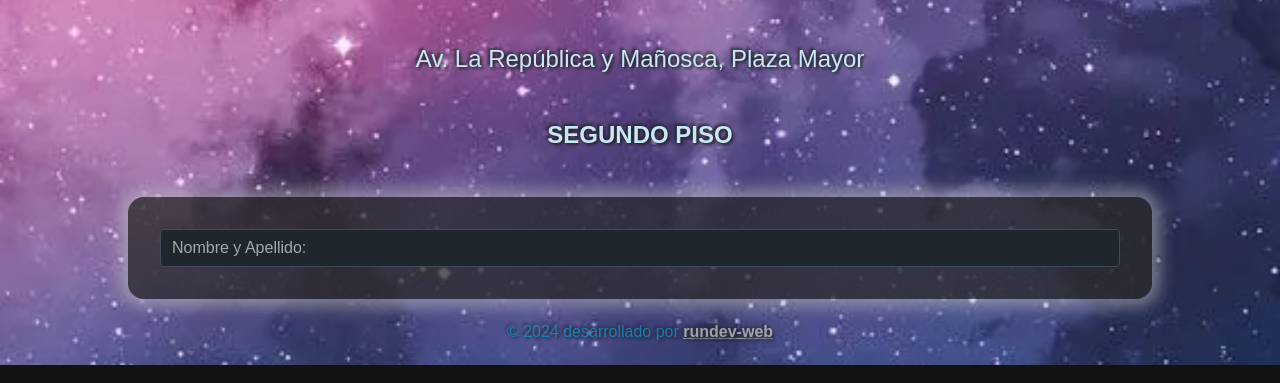
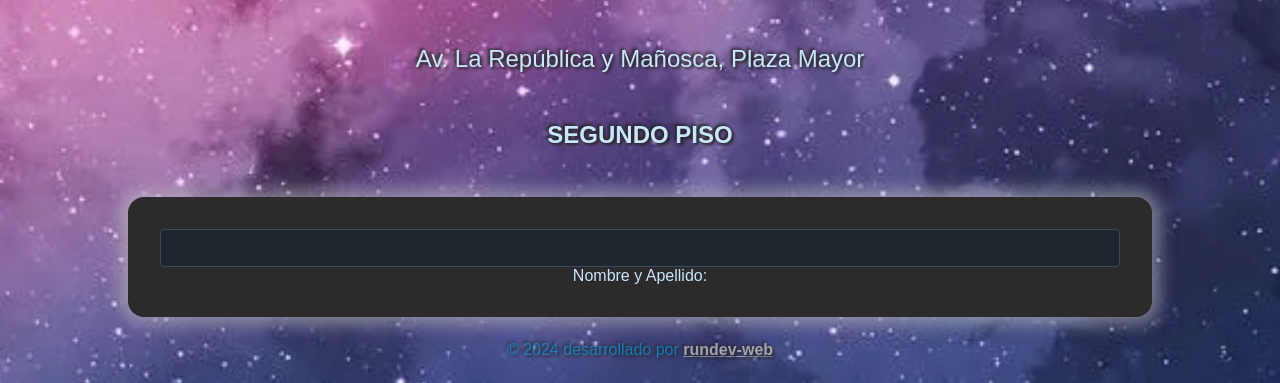
Before and after one commit to RicardoCordovilla/safaera-astro, an Astro site: page /safaera in a window 1280 px wide. Shown: the part 471-854 px from the top of the page. Built offline with nearby package versions, Linux system fonts and the light colour scheme; Astro itself is replaced by a stand-in of ours; no server answers.

Commit message:
try fix netlify only namefield

```diff
--- a/src/components/forms/RegisterForm.jsx
+++ b/src/components/forms/RegisterForm.jsx
@@ -127,7 +127,7 @@ const RegisterForm = () => {
                 borderRadius: '1rem', boxShadow: '0 0 1rem 0.5rem rgba(200, 200, 200, 0.5)',
                 marginTop: '1.5em',
                 marginBottom: '4 em',
-                backgroundColor: 'rgba(44, 42, 42, 0.747)',
+                backgroundColor: 'rgb(44, 42, 42)',
                 padding: '2rem',
             }}
 
--- a/src/components/forms/components/NameField.jsx
+++ b/src/components/forms/components/NameField.jsx
@@ -12,7 +12,7 @@ export { FloatLabel };
 const NameField = ({ nombre, setNombre }) => {
     return (
         <div className="card flex justify-content-center">
-            <FloatLabel>
+            {/* <FloatLabel> */}
                 <InputText id="nombre"
                     style={{ width: '100%' }}
                     onChange={(e) => { setNombre(e.target.value) }}
@@ -25,7 +25,7 @@ const NameField = ({ nombre, setNombre }) => {
                     required
                 />
                 <label htmlFor="nombre">Nombre y Apellido:</label>
-            </FloatLabel>
+            {/* </FloatLabel> */}
             {/* {getFormErrorMessage('nombre')} */}
         </div>
     )
```
